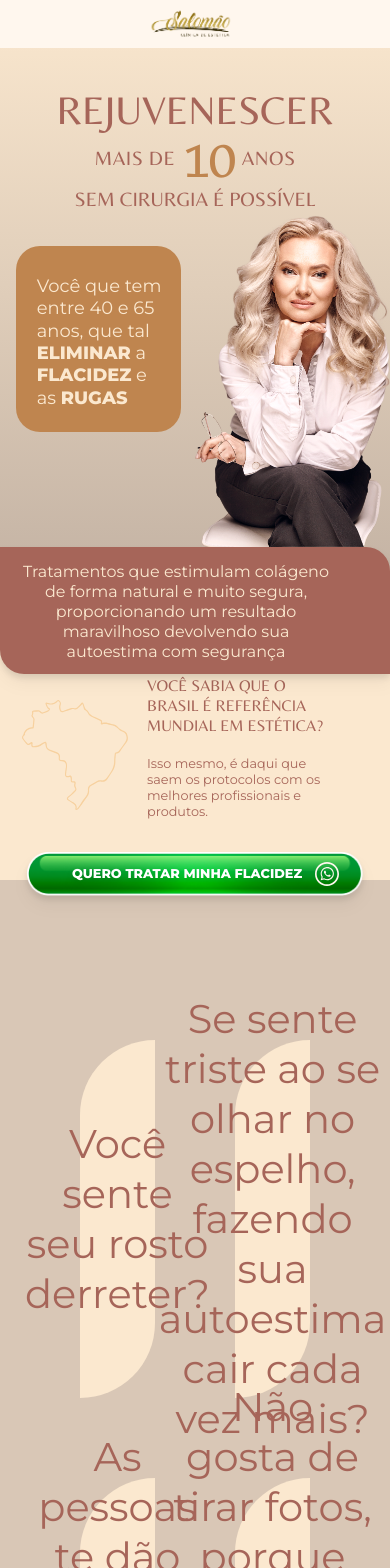
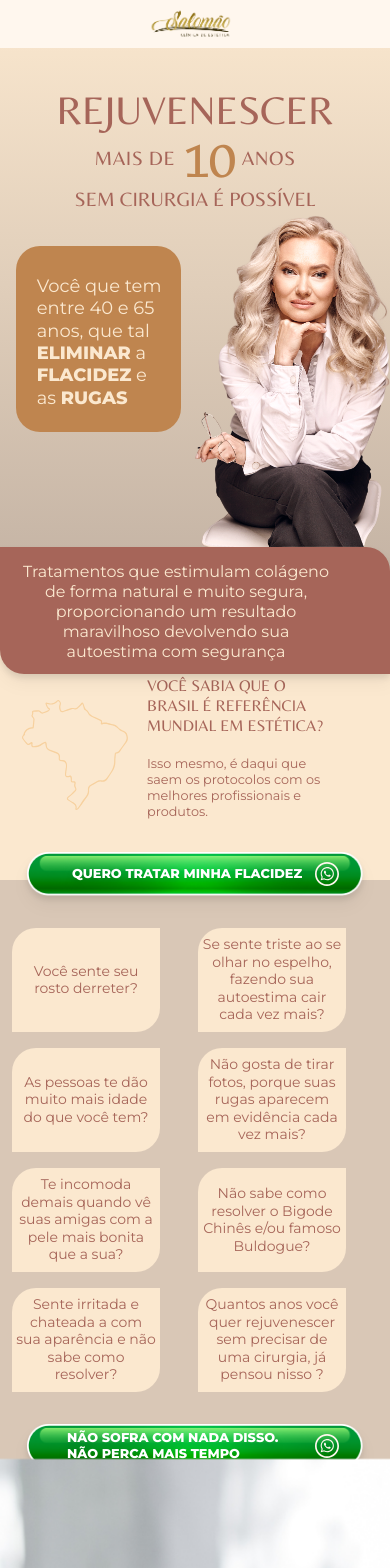
Before and after one commit to guisdarocha/clinicasalomao, a React (Vite) app in the folder clinica-salomao/: page / in a window 390 px wide. Shown: the top 1568 px of the page. Built offline with nearby package versions, Linux system fonts and the light colour scheme; a web font is replaced by a local one.

Commit message:
iniciado responsividade mobile

```diff
--- a/clinica-salomao/src/components/Oito/Oito.tsx
+++ b/clinica-salomao/src/components/Oito/Oito.tsx
@@ -1,44 +1,47 @@
 import whats from '../../assets/whats.svg'
+import botao from '../../assets/botao.png'
 
 const Oito = () => {
     return (
     <>
     <div className='bg-terra '>
 
-    <div className="grid grid-cols-2 justify-center items-center mx-auto max-w-[1080px] gap-x-[5rem] gap-y-[5rem] px-[5rem]  pt-[10rem]">
-        <div className="flex justify-center items-center max-w-[435px] max-h-[358px] rounded-tl-46 rounded-br-46 bg-creme">
-            <h4 className='text-[2.5rem] w-[18rem] py-[5rem] px-[2rem] font-mont  leading-tight text-center text-vermelho-madeira'>Você sente seu rosto derreter?</h4>
+    <div className="grid grid-cols-2 ml-3 justify-center items-center mx-auto max-w-[360px] gap-x-3 gap-y-4 pt-[3rem]">
+        <div className="flex justify-center items-center w-[9.25rem] h-[6.5rem] rounded-tl-2xl rounded-br-2xl bg-creme">
+            <h4 className='text-[0.875rem] w-[18rem] font-mont  leading-tight text-center text-vermelho-madeira px-1'>Você sente seu rosto derreter?</h4>
         </div>
-        <div className="flex justify-center items-center max-w-[435px] max-h-[358px] rounded-tl-46 rounded-br-46 bg-creme">
-            <h4 className='text-[2.5rem] w-[30rem] py-[5rem] px-[2rem] font-mont  leading-tight text-center  text-vermelho-madeira'>Se sente triste ao se olhar no espelho, fazendo sua autoestima cair cada vez mais?</h4>
+        <div className="flex justify-center items-center w-[9.25rem] h-[6.5rem] rounded-tl-2xl rounded-br-2xl bg-creme">
+            <h4 className='text-[0.875rem] w-[30rem] font-mont  leading-tight text-center  text-vermelho-madeira px-1  py-1'>Se sente triste ao se olhar no espelho, fazendo sua autoestima cair cada vez mais?</h4>
         </div>
-        <div className="flex justify-center items-center max-w-[435px] max-h-[358px] rounded-tl-46 rounded-br-46 bg-creme">
-            <h4 className='text-[2.5rem] w-[23rem] py-[5rem] px-[2rem] font-mont  leading-tight text-center  text-vermelho-madeira'>As pessoas te dão muito mais idade do que você tem?</h4>
+        <div className="flex justify-center items-center w-[9.25rem] h-[6.5rem] rounded-tl-2xl rounded-br-2xl bg-creme">
+            <h4 className='text-[0.875rem] w-[23rem] font-mont  leading-tight text-center  text-vermelho-madeira px-1  py-1'>As pessoas te dão muito mais idade do que você tem?</h4>
         </div>
-        <div className="flex justify-center items-center max-w-[435px] max-h-[358px] rounded-tl-46 rounded-br-46 bg-creme">
-            <h4 className='text-[2.5rem] w-[28rem] py-[5rem] px-[2rem] font-mont  leading-tight text-center  text-vermelho-madeira'>Não gosta de tirar fotos, porque suas rugas aparecem em evidência cada vez mais?</h4>
+        <div className="flex justify-center items-center w-[9.25rem] h-[6.5rem] rounded-tl-2xl rounded-br-2xl bg-creme">
+            <h4 className='text-[0.875rem] w-[28rem] font-mont  leading-tight text-center  text-vermelho-madeira px-1  py-1'>Não gosta de tirar fotos, porque suas rugas aparecem em evidência cada vez mais?</h4>
         </div>
-        <div className="flex justify-center items-center max-w-[435px] max-h-[358px] rounded-tl-46 rounded-br-46 bg-creme">
-            <h4 className='text-[2.5rem] w-[28rem] py-[5rem] px-[2rem] font-mont  leading-tight text-center  text-vermelho-madeira'>Te incomoda demais quando vê suas amigas com a pele mais bonita que a sua?</h4>
+        <div className="flex justify-center items-center w-[9.25rem] h-[6.5rem] rounded-tl-2xl rounded-br-2xl bg-creme">
+            <h4 className='text-[0.875rem] w-[28rem] font-mont  leading-tight text-center  text-vermelho-madeira px-1  py-1'>Te incomoda demais quando vê suas amigas com a pele mais bonita que a sua?</h4>
         </div>
-        <div className="flex justify-center items-center max-w-[435px] max-h-[358px] rounded-tl-46 rounded-br-46 bg-creme">
-            <h4 className='text-[2.5rem] w-[23rem] py-[5rem] px-[2rem] font-mont  leading-tight text-center  text-vermelho-madeira'>Não sabe como resolver o Bigode Chinês e/ou famoso Buldogue?</h4>
+        <div className="flex justify-center items-center w-[9.25rem] h-[6.5rem] rounded-tl-2xl rounded-br-2xl bg-creme">
+            <h4 className='text-[0.875rem] w-[23rem] font-mont  leading-tight text-center  text-vermelho-madeira px-1  py-1'>Não sabe como resolver o Bigode Chinês e/ou famoso Buldogue?</h4>
         </div>
-        <div className="flex justify-center items-center max-w-[435px] max-h-[358px] rounded-tl-46 rounded-br-46 bg-creme">
-            <h4 className='text-[2.5rem] w-[25rem] py-[5rem] px-[2rem] font-mont  leading-tight text-center  text-vermelho-madeira '>Sente irritada e chateada a com sua aparência e não sabe como resolver?</h4>
+        <div className="flex justify-center items-center w-[9.25rem] h-[6.5rem] rounded-tl-2xl rounded-br-2xl bg-creme">
+            <h4 className='text-[0.875rem] w-[25rem] font-mont  leading-tight text-center  text-vermelho-madeira px-1  py-1 '>Sente irritada e chateada a com sua aparência e não sabe como resolver?</h4>
         </div>
-        <div className="flex justify-center items-center max-w-[435px] max-h-[358px] rounded-tl-46 rounded-br-46 bg-creme">
-            <h4 className='text-[2.5rem] w-[28rem] py-[5rem] px-[2rem] font-mont  leading-tight text-center  text-vermelho-madeira'>Quantos anos você quer rejuvenescer sem precisar de uma cirurgia, já pensou nisso ?</h4>
+        <div className="flex justify-center items-center w-[9.25rem] h-[6.5rem] rounded-tl-2xl rounded-br-2xl bg-creme">
+            <h4 className='text-[0.875rem] w-[28rem] font-mont  leading-tight text-center  text-vermelho-madeira px-1  py-1'>Quantos anos você quer rejuvenescer sem precisar de uma cirurgia, já pensou nisso ?</h4>
         </div>
     </div>
-        <a href='https://wa.me/5511997173432?text=Gostaria de saber mais sobre a Estética Salomão'>
-        <div className='flex justify-center items-center pt-[5rem] pb-[8rem] '>
-            <button className='flex bg-gradient-to-r from-whats-escuro via-whats to-whats-escuro border-4 border-branco drop-shadow-lg cursor-pointer px-[4rem] py-[2rem] rounded-[8rem] hover:shadow-dentro hover:shadow-creme hover:transition-all hover:ease-out hover:duration-700'>
-                <span className='text-[3rem] font-mont w-[50rem] text-left leading-tight drop-shadow-lg text-branco font-semibold uppercase hover:text-[3rem] hover:w-[50rem] hover:transition-all hover:ease-out hover:duration-700'>Não sofra com nada disso. Não perca mais tempo</span>
-                <img src={whats} alt="" className='pl-[1rem] self-center w-[100px] h-auto'/>
+    <div className='flex justify-center items-center pt-[2rem] '>
+         <a href='https://wa.me/5511997173432?text=Gostaria de saber mais sobre a Estética Salomão'>
+            <button className='flex justify-center items-center mx-auto cursor-pointer drop-shadow-lg '>
+                <img src={botao} alt="" className='relative w-[21rem] hover:w-[22rem] hover:shadow-dentro hover:shadow-creme hover:transition-all hover:ease-out hover:duration-700'/>
+                <span className='absolute pr-[1rem] text-[0.8rem] text-left w-[16rem] font-mont font-extrabold drop-shadow-lg leading-tight text-branco uppercase'>Não sofra com nada disso.
+Não perca mais tempo</span>
+                <img src={whats} alt="" className='absolute right-6 w-[1.5rem] h-auto  self-center '/>
             </button>
+          </a>
          </div>
-        </a>
     </div>
     </>
     )
```
